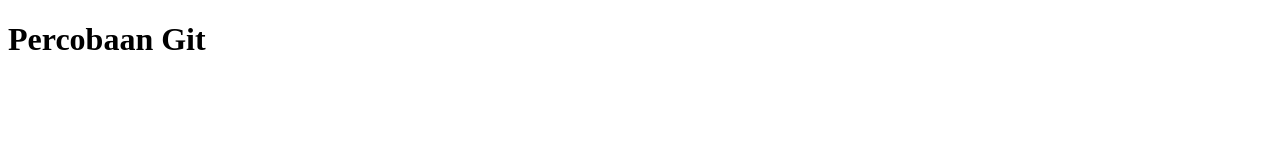
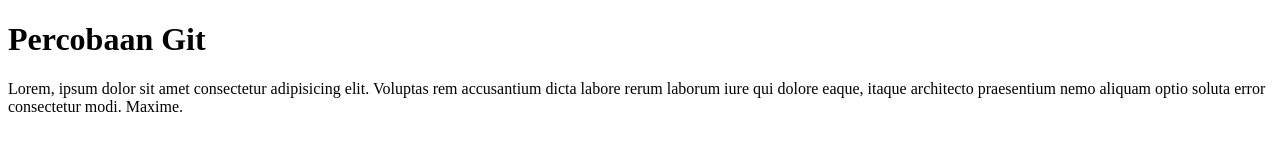
Before and after one commit to elmafitriyah/belajar-git, a plain HTML site: page index.html in a window 1280 px wide. Drawn offline with Linux system fonts and the light colour scheme.

Commit message:
add paragraph on index.html

```diff
--- a/index.html
+++ b/index.html
@@ -7,5 +7,6 @@
 </head>
 <body>
     <h1>Percobaan Git</h1>
+    <p>Lorem, ipsum dolor sit amet consectetur adipisicing elit. Voluptas rem accusantium dicta labore rerum laborum iure qui dolore eaque, itaque architecto praesentium nemo aliquam optio soluta error consectetur modi. Maxime.</p>
 </body>
 </html>
```
